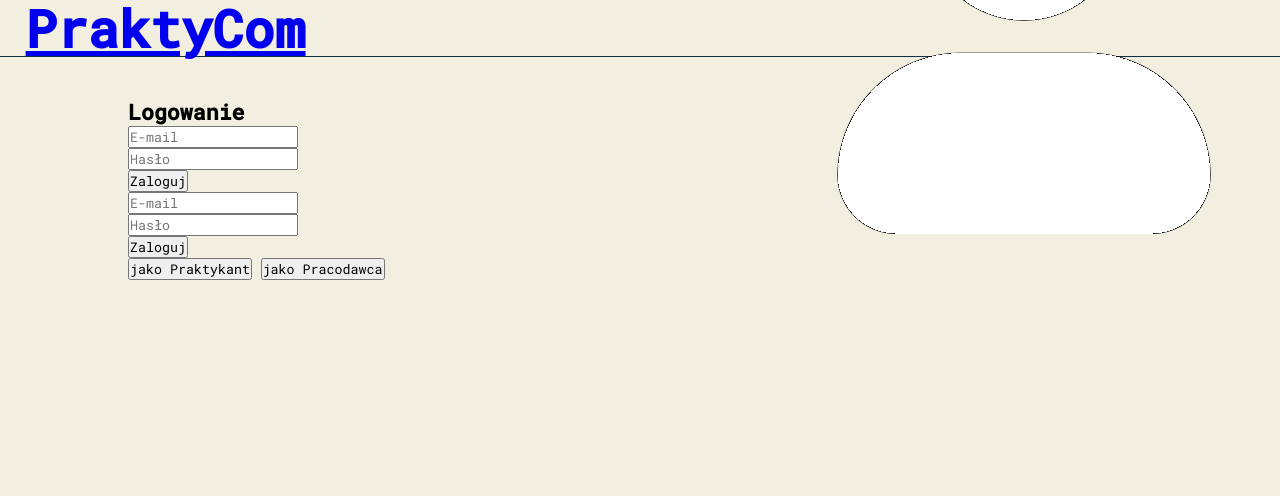
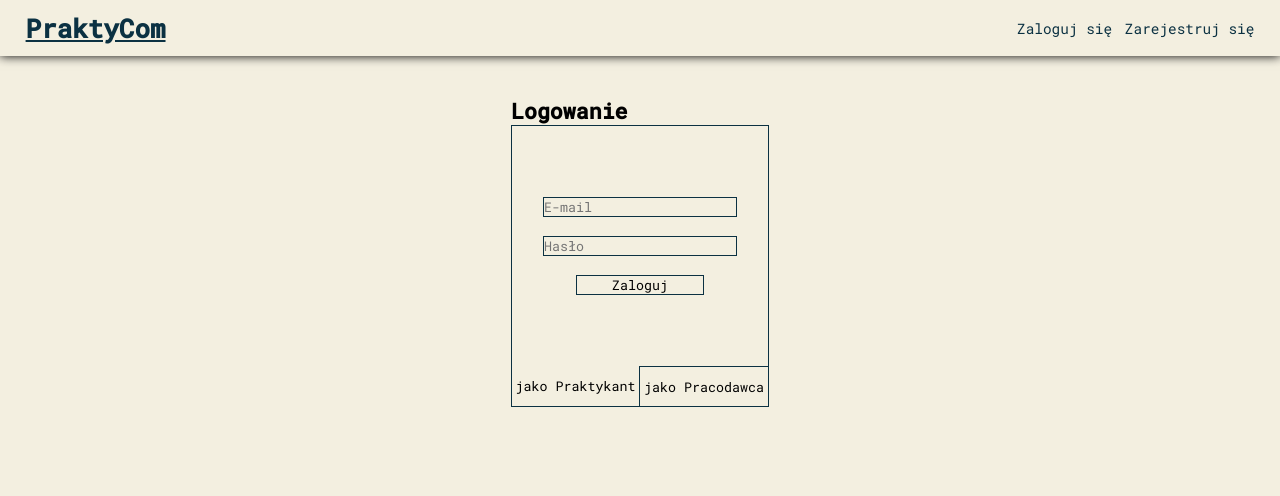
Before and after one commit to Maks-Kopydlowski/PraktyCom, a PHP site: page /login.php in a window 1280 px wide. Shown: the top 496 px of the page. Run offline with PHP 8.4, Linux system fonts and the light colour scheme; style sheets or scripts are compiled from the project's sources.

Commit message:
Poprawa kodu
Prace nad formularzem logowania i stylami.

```diff
--- a/index.php
+++ b/index.php
@@ -42,7 +42,7 @@ function generatePageLink($page, $label, $params = '', $class) {
     </div>
 </header>
 <main>
-    <div id="oglsozenia">
+    <div id="ogloszenia">
         <?php
         $ofertyNaStrone = 10;
 
@@ -93,7 +93,9 @@ function generatePageLink($page, $label, $params = '', $class) {
 
         echo "<div class='numery'>";
         if ($liczba_stron > 1) {
+            if($strona > 1){
             echo generatePageLink('index.php', '&laquo;&laquo;', '', '');
+            }
             if ($strona > 1) {
                 $poprzednia = $strona - 1;
                 echo generatePageLink('index.php', '&laquo;', "strona=$poprzednia", '');
@@ -109,7 +111,9 @@ function generatePageLink($page, $label, $params = '', $class) {
                 $nastepna = $strona + 1;
                 echo generatePageLink('index.php', '&raquo;', "strona=$nastepna", '');
             }
+            if($strona != $liczba_stron){
             echo generatePageLink('index.php', '&raquo;&raquo;', "strona=$liczba_stron", '');
+            }
         }
         echo "</div>";
         ?>
--- a/login.php
+++ b/login.php
@@ -1,7 +1,13 @@
 <?php
+include "connection.php";
 session_start();
-include "connection.php"; // Połączenie z bazą danych
 
+$loginPage = 'login.php';
+$signupPage = 'singup.php';
+
+function generatePageLink($page, $label, $params = '', $class) {
+    return "<a href='$page?$params' class='$class' >$label</a>";
+}
 if ($_SERVER["REQUEST_METHOD"] == "POST") {
     $email = $_POST['email'];
     $haslo = $_POST['haslo'];
@@ -45,38 +51,51 @@ if ($_SERVER["REQUEST_METHOD"] == "POST") {
     }
 }
 ?>
-<!-- Formularz logowania dla praktykantów i pracodawców -->
 <!DOCTYPE html>
 <html lang="pl">
 <head>
     <meta charset="UTF-8">
     <meta name="viewport" content="width=device-width, initial-scale=1.0">
-    <link rel="stylesheet" href="style.scss">
+    <link rel="stylesheet" href="style.css">
     <title>PraktyCom</title>
     <link rel="preconnect" href="https://fonts.googleapis.com">
     <link rel="preconnect" href="https://fonts.gstatic.com" crossorigin>
     <link href="https://fonts.googleapis.com/css2?family=Roboto+Mono:wght@400;500&family=Roboto:wght@100;300&display=swap" rel="stylesheet">
 </head>
-    <title>Logowanie</title>
-</head>
 <body>
-    <header>
-        <div id="logo"><h1><a href="index.php">PraktyCom</a></h1></div>
-        <div id="login"><img src="img/user.png" alt="Zaloguj"></div>
-    </header>
-    <main id="mainLogowanie">
+<header>
+    <a href="index.php" id="logo">PraktyCom</a>
+    <div id="opcje">
+    <?php
+    if (isset($_SESSION['user_id'])) {
+        if (isset($_SESSION['user_imie']) && isset($_SESSION['user_nazwisko'])) {
+            $userParams = $_SESSION['user_imie'] . '.' . $_SESSION['user_nazwisko'] . '.' . $_SESSION['user_id'];
+            echo generatePageLink('panelPraktykanta.php', 'Konto', $userParams, '');
+        } elseif (isset($_SESSION['user_firma'])) {
+            $userParams = $_SESSION['user_firma'] . '.' . $_SESSION['user_id'];
+            echo generatePageLink('panelPracodawcy.php', 'Konto', $userParams, '');
+        }
+        echo generatePageLink('logout.php', 'Wyloguj', '', '');
+    } else {
+        echo generatePageLink($loginPage, 'Zaloguj się', '', '');
+        echo generatePageLink($signupPage, 'Zarejestruj się', '', '');
+    }
+    ?>
+    </div>
+</header>
+    <main>
     <h2>Logowanie</h2>
-    <form action="" method="post" id="loginPraktykant">
-        <input type="email" name="email" placeholder="E-mail" required><br>
-        <input type="password" name="haslo" placeholder="Hasło" required><br>
-        <input type="hidden" id="typ_konta" name="typ_konta" value="praktykant">
-        <input type="submit" value="Zaloguj">
+    <form action="" method="post" id="loginPraktykant" class="loginBox">
+        <input type="email" name="email" placeholder="E-mail" class="inputText" required><br>
+        <input type="password" name="haslo" placeholder="Hasło" class="inputText" required><br>
+        <input type="hidden" class="typ_konta" name="typ_konta" value="praktykant">
+        <input type="submit" value="Zaloguj" class="loginButton">
     </form>
-    <form action="" method="post" id="loginPracodawca">
-        <input type="email" name="email" placeholder="E-mail" required><br>
-        <input type="password" name="haslo" placeholder="Hasło" required><br>
-        <input type="hidden" id="typ_konta" name="typ_konta" value="pracodawca">
-        <input type="submit" value="Zaloguj">
+    <form action="" method="post" id="loginPracodawca" class="loginBox">
+        <input type="email" name="email" placeholder="E-mail" class="inputText" required><br>
+        <input type="password" name="haslo" placeholder="Hasło" class="inputText" required><br>
+        <input type="hidden" class="typ_konta" name="typ_konta" value="pracodawca">
+        <input type="submit" value="Zaloguj" class="loginButton">
     </form>
     <div id="loginButtons">
     <button id="typKontaPraktykant">jako Praktykant</button>
--- a/style.css
+++ b/style.css
@@ -14,7 +14,8 @@ header {
   align-items: center;
   justify-content: space-between;
   height: 7vh;
-  border-bottom: solid #0b3142 1px;
+  width: 100vw;
+  box-shadow: 0 0 10px 0;
 }
 header #logo {
   font-size: 1.8rem;
@@ -41,60 +42,125 @@ header #opcje a:hover {
   text-decoration: underline;
 }
 
+body {
+  display: flex;
+  align-items: center;
+  flex-direction: column;
+}
+
 main {
-  margin: 5vh 10vw 0 10vw;
+  margin: 5vh 0 0 0;
   min-height: 50vh;
+}
+main pre {
+  white-space: pre-wrap;
 }
 main a {
   color: #0b3142;
 }
-main .ogloszenie {
+main #ogloszenia .ogloszenie {
   cursor: pointer;
   box-shadow: black 7px 7px 25px -20px;
   border-radius: 5px;
   height: 6vh;
+  width: 60vw;
   margin-top: 1vh;
   display: flex;
   justify-content: space-between;
   align-items: center;
   padding: 0 1vw 0 1vw;
 }
-main .ogloszenie .tytulOferty {
+main #ogloszenia .ogloszenie .tytulOferty {
   display: flex;
   flex-direction: column;
 }
-main .ogloszenie .tytulOferty .tytul {
+main #ogloszenia .ogloszenie .tytulOferty .tytul {
   font-weight: 800;
 }
-main .ogloszenie .daneOferty {
+main #ogloszenia .ogloszenie .daneOferty {
   display: flex;
   flex-direction: row;
 }
-main .ogloszenie .daneOferty a {
+main #ogloszenia .ogloszenie .daneOferty a {
   color: #0b3142;
 }
-main .ogloszenie:hover {
+main #ogloszenia .ogloszenie:hover {
   background-color: #dbfab7;
 }
-main .numery {
+main #ogloszenia .numery {
   display: flex;
   align-items: center;
   justify-content: center;
+  margin: 3vh 0 0 0;
 }
-main .numery a {
+main #ogloszenia .numery a {
   text-decoration: unset;
-  border: solid #0b3142 1px;
+  background-color: #0b3142;
+  color: #f3efe0;
   border-radius: 5px;
   display: flex;
   align-items: center;
   justify-content: center;
-  width: 1vw;
+  width: 1.5vw;
   margin: 1vh 0.1vw 0.1vw;
 }
-main .numery a:hover {
+main #ogloszenia .numery a:hover {
   background: #dbfab7;
+  color: black;
 }
-main .numery .przyciskiStrony.active {
-  font-weight: bold;
-  text-decoration: underline;
+main #ogloszenia .numery .przyciskiStrony.active {
+  font-weight: 900;
+  background-color: #f3efe0;
+  color: #0b3142;
+  border: solid #0b3142 1px;
 }
+main #loginPraktykant {
+  display: flex;
+}
+main #loginPracodawca {
+  display: none;
+}
+main .loginBox {
+  border-top: #0b3142 solid 1px;
+  border-left: #0b3142 solid 1px;
+  border-right: #0b3142 solid 1px;
+  justify-content: center;
+  align-items: center;
+  flex-direction: column;
+  width: 20vw;
+  height: 30vh;
+}
+main .loginBox input {
+  background: unset;
+  border: solid #0b3142 1px;
+}
+main .loginBox .loginButton {
+  width: 10vw;
+}
+main .loginBox .inputText {
+  width: 15vw;
+}
+main #loginButtons {
+  border-bottom: #0b3142 solid 1px;
+  border-left: #0b3142 solid 1px;
+  border-right: #0b3142 solid 1px;
+  width: 20vw;
+  height: 5vh;
+  display: flex;
+}
+main #typKontaPraktykant {
+  background: unset;
+  border-top: unset;
+  border-left: unset;
+  border-right: solid #0b3142 1px;
+  border-bottom: unset;
+  width: 10vw;
+}
+main #typKontaPracodawca {
+  background: unset;
+  border-top: solid #0b3142 1px;
+  border-left: unset;
+  border-right: unset;
+  border-bottom: unset;
+  width: 10vw;
+}
--- a/style.scss
+++ b/style.scss
@@ -1,4 +1,5 @@
 $color1: #0b3142;
+$color2: #f3efe0;
 * {
   padding: 0;
   margin: 0;
@@ -6,14 +7,15 @@ $color1: #0b3142;
 }
 html {
   font-size: 1.8vh;
-  background: #f3efe0;
+  background: $color2;
 }
 header {
   display: flex;
   align-items: center;
   justify-content: space-between;
   height: 7vh;
-  border-bottom: solid #0b3142 1px;
+  width: 100vw;
+  box-shadow: 0 0 10px 0;
   #logo {
     font-size: 1.8rem;
     color: $color1;
@@ -39,17 +41,27 @@ header {
     }
   }
 }
+body {
+  display: flex;
+  align-items: center;
+  flex-direction: column;
+}
 main {
-  margin: 5vh 10vw 0 10vw;
+  pre {
+    white-space: pre-wrap;
+  }
+  margin: 5vh 0 0 0;
   min-height: 50vh;
   a {
     color: $color1;
   }
+  #ogloszenia {
     .ogloszenie {
       cursor: pointer;
       box-shadow: black 7px 7px 25px -20px;
       border-radius: 5px;
       height: 6vh;
+      width: 60vw;
       margin-top: 1vh;
       display: flex;
       justify-content: space-between;
@@ -81,26 +93,84 @@ main {
       display: flex;
       align-items: center;
       justify-content: center;
+      margin: 3vh 0 0 0;
       a {
         text-decoration: unset;
-      border: solid #0b3142 1px;
+        // border: solid #0b3142 1px;
+        background-color: $color1;
+        color: $color2;
         border-radius: 5px;
         display: flex;
         align-items: center;
         justify-content: center;
-      width: 1vw;
+        width: 1.5vw;
         margin: 1vh 0.1vw 0.1vw;
       }
       a:hover {
         background: #dbfab7;
+        color: black;
       }
       .przyciskiStrony {
       }
 
       .przyciskiStrony.active {
-      font-weight: bold;
-      text-decoration: underline;
+        font-weight: 900;
+        background-color: $color2;
+        color: $color1;
+        border: solid $color1 1px;
       }
+    }
+  }
+
+  #loginPraktykant {
+    display: flex;
+  }
+  #loginPracodawca {
+    display: none;
+  }
+  .loginBox {
+    border-top: $color1 solid 1px;
+    border-left: $color1 solid 1px;
+    border-right: $color1 solid 1px;
+    justify-content: center;
+    align-items: center;
+    flex-direction: column;
+    width: 20vw;
+    height: 30vh;
+    input {
+      background: unset;
+      border: solid $color1 1px;
+    }
+    .loginButton {
+      width: 10vw;
+    }
+    .inputText {
+      width: 15vw;
+    }
+  }
+  #loginButtons {
+    border-bottom: $color1 solid 1px;
+    border-left: $color1 solid 1px;
+    border-right: $color1 solid 1px;
+    width: 20vw;
+    height: 5vh;
+    display: flex;
+  }
+  #typKontaPraktykant {
+    background: unset;
+    border-top: unset;
+    border-left: unset;
+    border-right: solid $color1 1px;
+    border-bottom: unset;
+    width: 10vw;
+  }
+  #typKontaPracodawca {
+    background: unset;
+    border-top: solid $color1 1px;
+    border-left: unset;
+    border-right: unset;
+    border-bottom: unset;
+    width: 10vw;
   }
 }
 
@@ -171,7 +241,7 @@ main {
 //   }
 // }
 // main {
-//   background-color: #f3efe0;
+//   background-color: $color2;
 //   // padding-top: 10vh;
 //   min-height: 100vh;
 //   margin: 0;
```
Also changed, not shown: jobad.php (+4 -3 lines), script.js (+16 -27 lines), img/user.png (deleted). Lines whose indentation alone changed are shown as unchanged.
